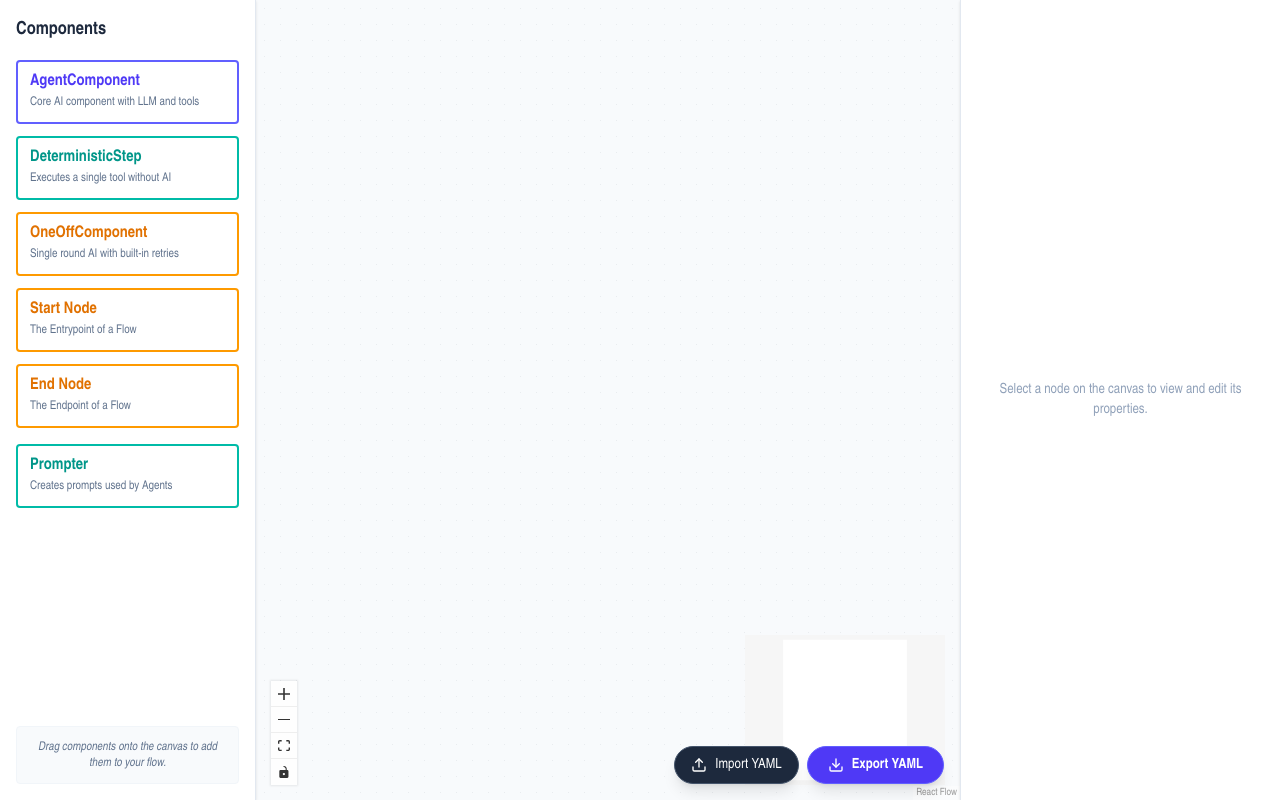
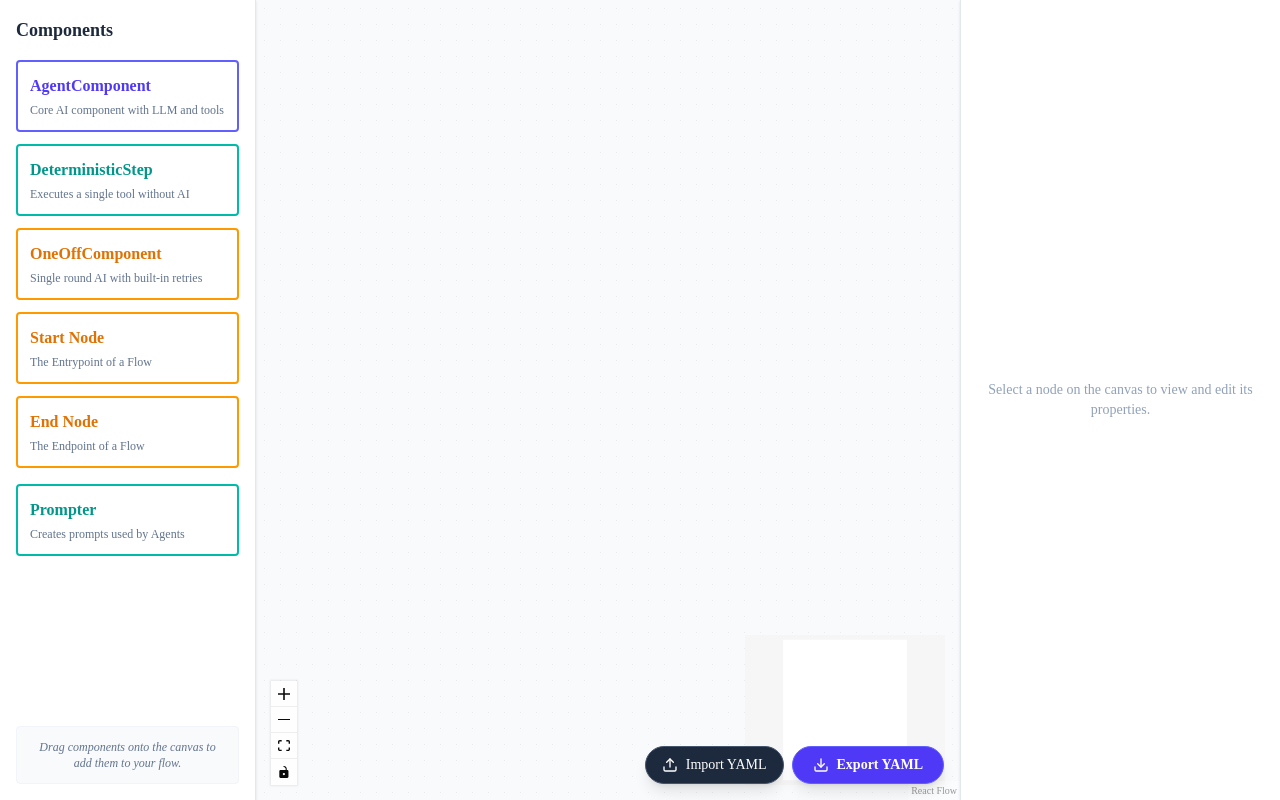
Before and after one commit to GitDev-01/GitFlow, a Next.js app: page / in a window 1280 px wide. Built offline with nearby package versions, Linux system fonts and the light colour scheme; no server answers.

Commit message:
Code: Removed Styled CSS fonts, replaced with google fonts.

```diff
--- a/app/globals.css
+++ b/app/globals.css
@@ -128,11 +128,11 @@
   }
 }
 
-html, body {
+/* html, body {
     font-family: "Arial narrow", monospace;
-    font-size: 16px; /* Base font size */
-    line-height: 1; /* Improves readability */
-    color: #333; /* Default text color */
+    font-size: 16px;
+    line-height: 1;
+    color: #333;
     margin: 0;
     padding: 0;
-}
+} */
```
